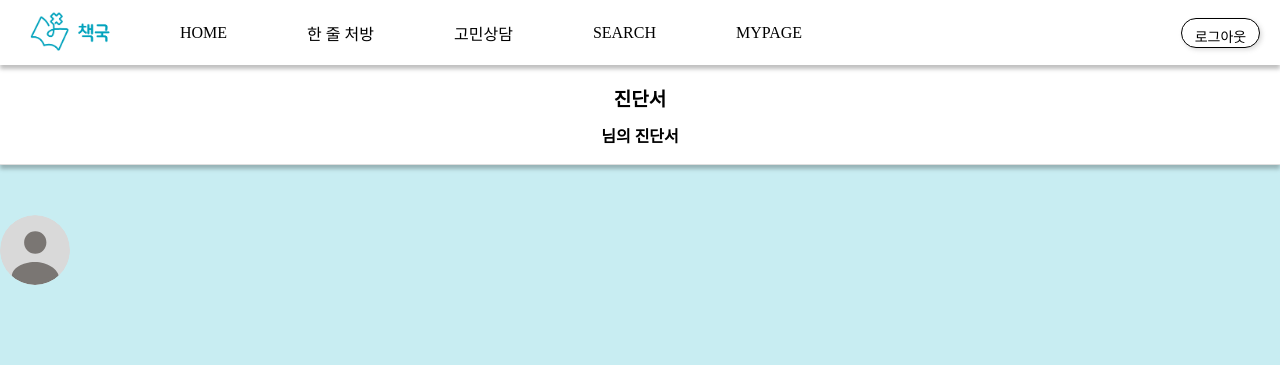
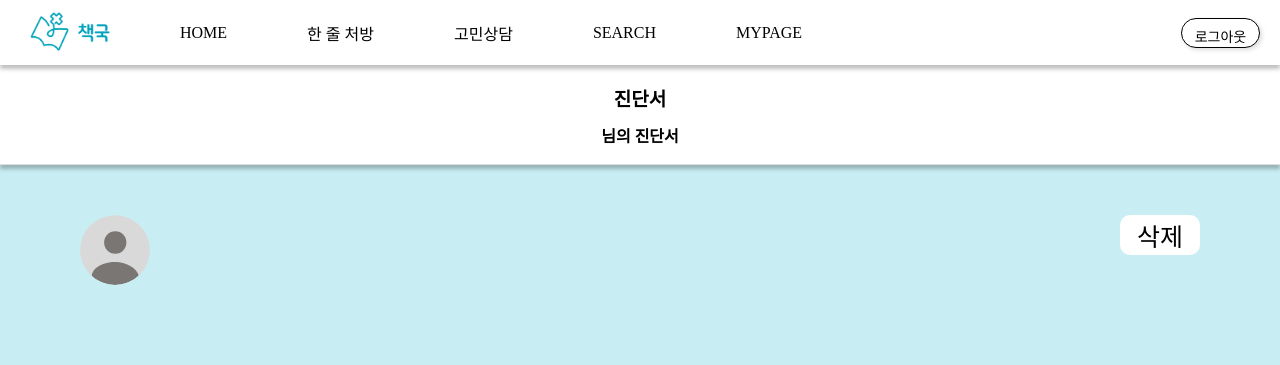
Before and after one commit to kw-bookmedicine/frontend, a React (Create React App) app: page /worry-detail in a window 1280 px wide. Shown: the top 365 px of the page. Built offline with nearby package versions, Linux system fonts and the light colour scheme; no server answers; a web font is replaced by a local one.

Commit message:
:sparkles: Feat: 고민 상세페이지 삭제 버튼 추가

```diff
--- a/src/pages/Worry/WorryDetail.jsx
+++ b/src/pages/Worry/WorryDetail.jsx
@@ -65,12 +65,26 @@ const WorryDetail = () => {
     });
   };
 
+  const handleBoardIdDelete = async () => {
+    try {
+      const response = await api.delete(`/api/board/${boardId}`, {
+        withCredentials: true,
+      });
+      console.log("Response:", response);
+      alert("게시물이 성공적으로 삭제되었습니다!");
+    } catch (error) {
+      console.error("Error deleting post:", error);
+      alert("게시물 삭제에 실패했습니다.");
+    }
+  };
+
   return (
     <>
       <Header />
       <div className="worry_detail_content">
         <Title type={"normal"} value={boardData.nickname} />
         <div className="worry_detail_title_wrapper">
+          <div className="wd_container">
             <div className="wd_user_wrapper">
               <div className="wd_user_left_wrapper">
                 <div className="wd_user_img">
@@ -89,8 +103,12 @@ const WorryDetail = () => {
                   </div>
                 </div>
               </div>
+              <button onClick={handleBoardIdDelete} className="wd_delete_btn">
+                삭제
+              </button>
             </div>
             <div className="wd_title_text_wrapper">{boardData.title}</div>
+          </div>
         </div>
         <div className="worry_detail_content_wrapper">
           <div className="wd_content_detail_wrapper">
--- a/src/styles/Counseling/WorryDetail.css
+++ b/src/styles/Counseling/WorryDetail.css
@@ -20,6 +20,8 @@
 
 .wd_user_wrapper {
   padding: 50px 0px 30px 0px;
+  display: flex;
+  justify-content: space-between;
 }
 
 .wd_user_left_wrapper {
@@ -54,6 +56,13 @@
   font-weight: 400;
   font-size: 16px;
   color: #8e8e8e;
+}
+.wd_delete_btn {
+  font-size: 25px;
+  height: 40px;
+  width: 80px;
+  background-color: #fff;
+  border-radius: 10px;
 }
 
 .wd_title_text_wrapper {
```
Lines whose indentation alone changed are shown as unchanged.
